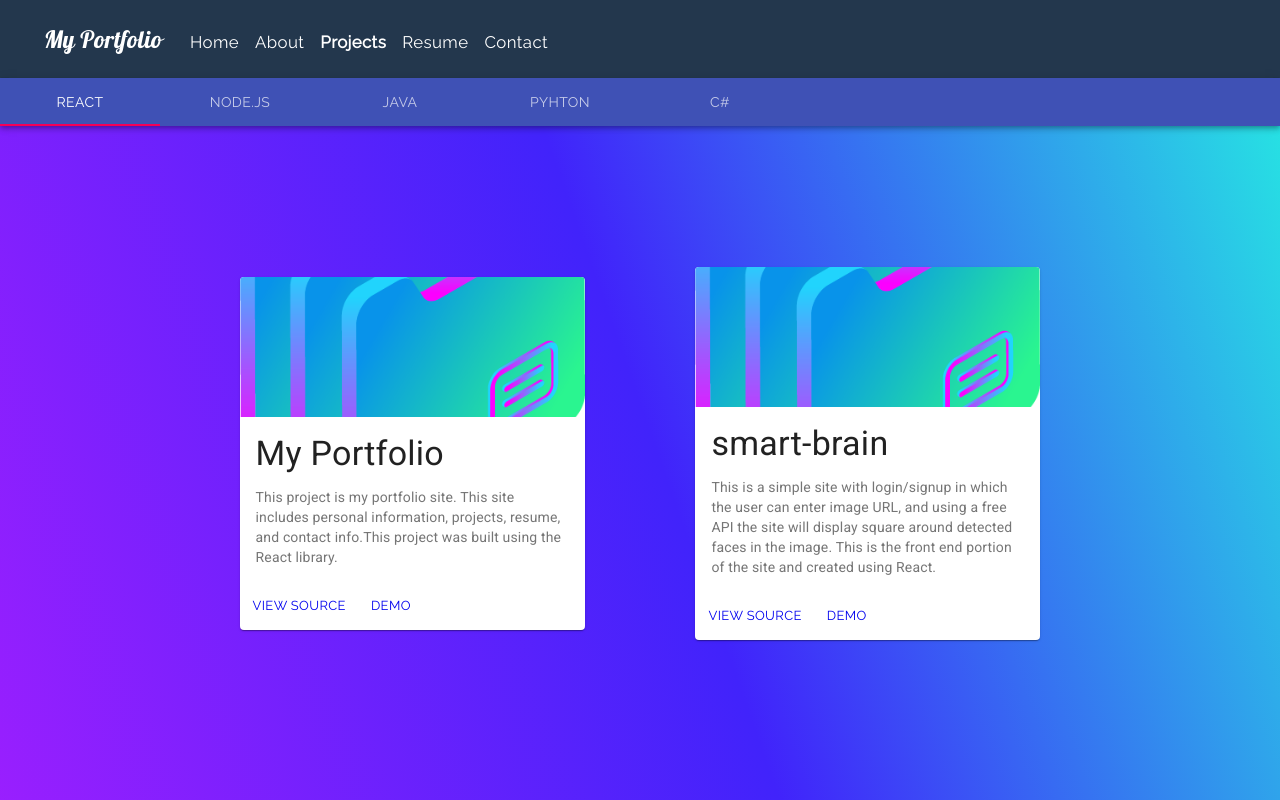
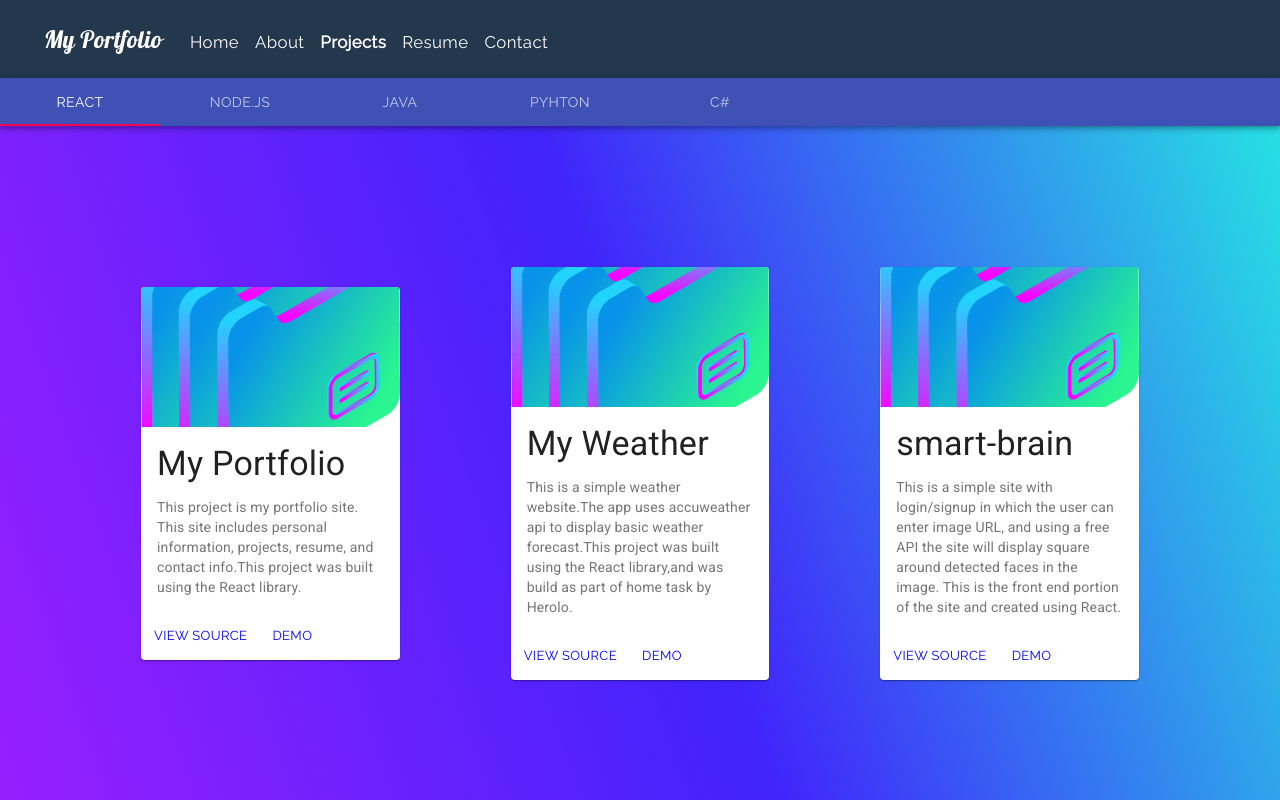
Before and after one commit to OmriGalShen/My-Portfolio, a React (Create React App) app: page /projects in a window 1280 px wide. Shown: the top 800 px of the page. Built offline with nearby package versions, Linux system fonts and the light colour scheme.

Commit message:
added a new react project

```diff
--- a/src/components/content/projects/myProjects.js
+++ b/src/components/content/projects/myProjects.js
@@ -9,6 +9,18 @@ export const projectList = [
       "This project is my portfolio site. This site includes personal information, projects, resume, and contact info.This project was built using the React library.",
     projectLink: "https://github.com/OmriGalShen/My-Portfolio",
     demoLink: "https://omri-shenhav.herokuapp.com/"
+  },
+  {
+    type: "React",
+    image: img,
+    title: "My Weather",
+    description:
+      "This is a simple weather website." +
+      "The app uses accuweather api to display basic weather forecast." +
+      "This project was built using the React library," +
+      "and was build as part of home task by Herolo.",
+    projectLink: "https://github.com/OmriGalShen/my-weather",
+    demoLink: "https://my-weather-omri.netlify.com/"
   },
   {
     type: "React",
```
